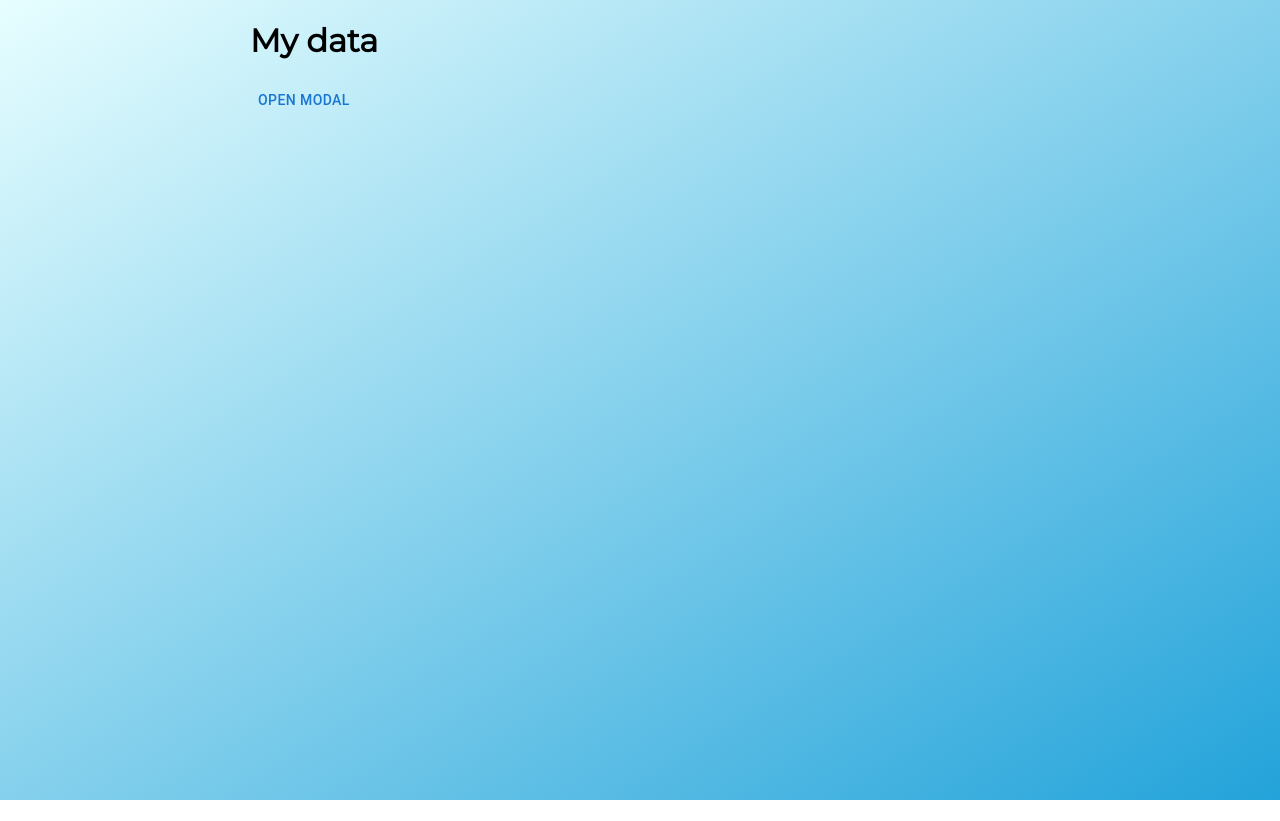
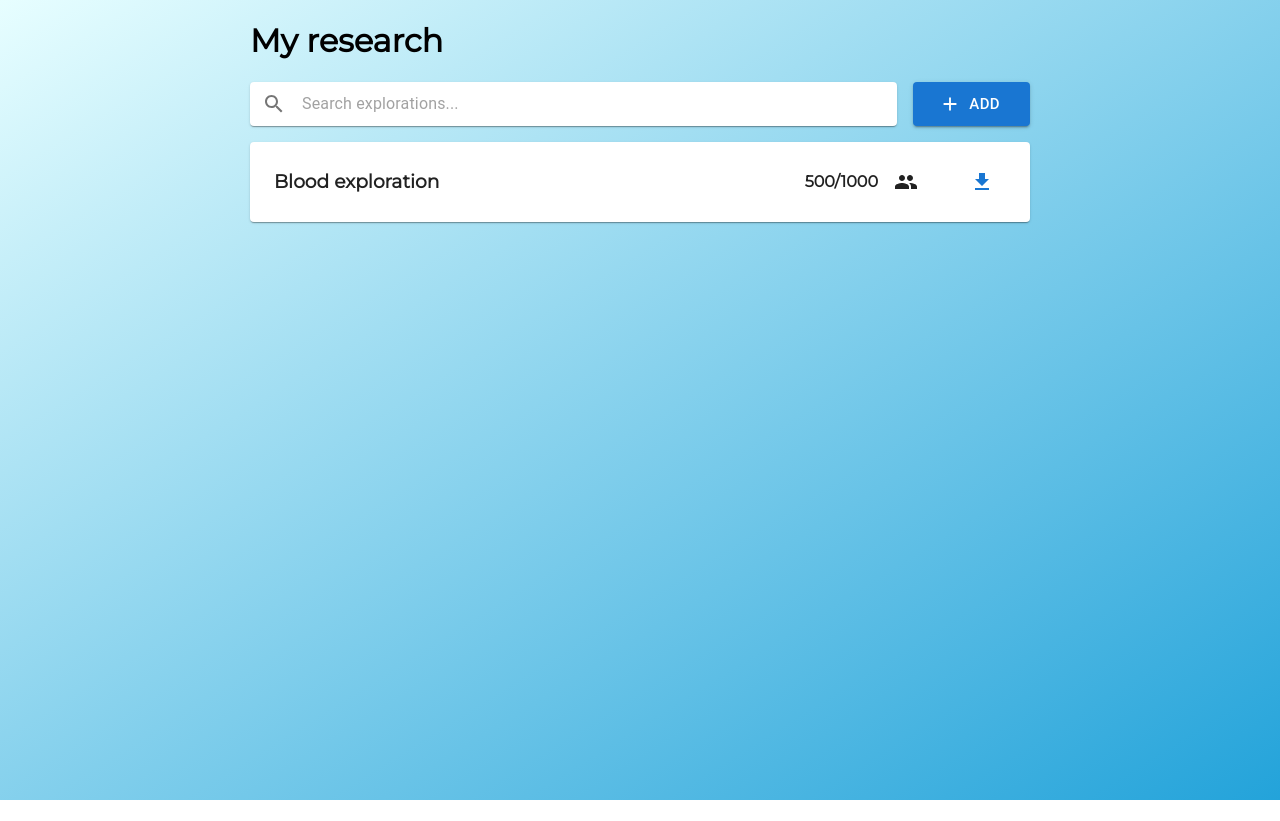
Before and after one commit to k806house/datadon, a React (Create React App) app: page /find-data in a window 1280 px wide. Built offline with nearby package versions, Linux system fonts and the light colour scheme.

Commit message:
Add find data

```diff
--- a/src/Components/FindData/FindData.jsx
+++ b/src/Components/FindData/FindData.jsx
@@ -3,13 +3,22 @@ import { useState } from "react";
 
 import "./FindData.css";
 
-import Box from "@mui/material/Box";
-import Typography from "@mui/material/Typography";
-import Modal from "@mui/material/Modal";
-import TextField from "@mui/material/TextField";
-import Autocomplete from "@mui/material/Autocomplete";
-import { Stack, IconButton, Grid, Button } from "@mui/material";
-
+import {
+  Stack,
+  IconButton,
+  Grid,
+  Button,
+  Autocomplete,
+  TextField,
+  Box,
+  Modal,
+  Container,
+  Paper,
+  InputBase } from "@mui/material";
+import AddIcon from "@mui/icons-material/Add";
+import DownloadIcon from "@mui/icons-material/Download";
+import SearchIcon from "@mui/icons-material/Search";
+import PeopleIcon from '@mui/icons-material/People';
 
 const style = {
   position: "absolute",
@@ -29,14 +38,8 @@ export function FindData() {
 
   return (
     <>
-      <h1>My data</h1>
-      {/* <Stack
-        direction="column"
-        justifyContent="center"
-        alignItems="flex-start"
-        spacing={1}
-      >
-        <Grid container spacing={1} justifyContent="center">
+      <h1>My research</h1>
+      <Grid container spacing={2} justifyContent="center">
         <Grid item xs={10}>
           <Paper
             component="form"
@@ -49,16 +52,10 @@ export function FindData() {
             <IconButton type="button" sx={{ p: "8px" }} aria-label="search">
               <SearchIcon />
             </IconButton>
-              <InputBase sx={{ ml: 1, flex: 1 }} placeholder="Search data..." />
+            <InputBase sx={{ ml: 1, flex: 1 }} placeholder="Search explorations..." />
           </Paper>
         </Grid>
-          <Grid
-            item
-            xs={2}
-            sx={{
-              display: "flex",
-            }}
-          >
+        <Grid item xs={2} sx={{ display: "flex"}}>
           <Button
             variant="contained"
             startIcon={<AddIcon />}
@@ -70,30 +67,25 @@ export function FindData() {
           </Button>
         </Grid>
         <Grid item xs={12}>
+          <Stack direction="column" spacing={1}>
           <Paper>
-              <Stack
-                direction="row"
-                alignItems="center"
-                justifyContent="center"
-              >
-                <ListItemAvatar sx={{ p: 3 }}>
-                  <Avatar>
-                    <VaccinesIcon />
-                  </Avatar>
-                </ListItemAvatar>
-                <ListItemText
-                  primary="Vaccination info"
-                  secondary="July 20, 2022"
-                />
-                <IconButton color="primary" size="large" sx={{ margin: 3 }}>
-                  <DeleteIcon />
+            <Stack direction="row" alignItems="center" justifyContent="space-between">
+              <Container>
+              <h3 sx={{p:5}}>Blood exploration</h3>
+              </Container>
+              <Stack direction="row" alignItems="center" justifyContent="space-around">
+                <h4>500/1000</h4>
+              <PeopleIcon sx={{m:2}}/>
+              <IconButton color="primary" size="large" sx={{ mx: 3, my: 2}}>
+                <DownloadIcon />
               </IconButton>
               </Stack>
+            </Stack>
           </Paper>
+          </Stack>
         </Grid>
       </Grid>
-      </Stack> */}
-      <Button onClick={handleOpen}>Open modal</Button>
+
       <Modal open={open} onClose={handleClose}>
         <Box sx={style}>
           <Stack spacing={4}>
```
Also changed, not shown: src/Components/CustomComponents/CircularProgressWithLabel.jsx (added, +38 -0 lines). Lines whose indentation alone changed are shown as unchanged.
